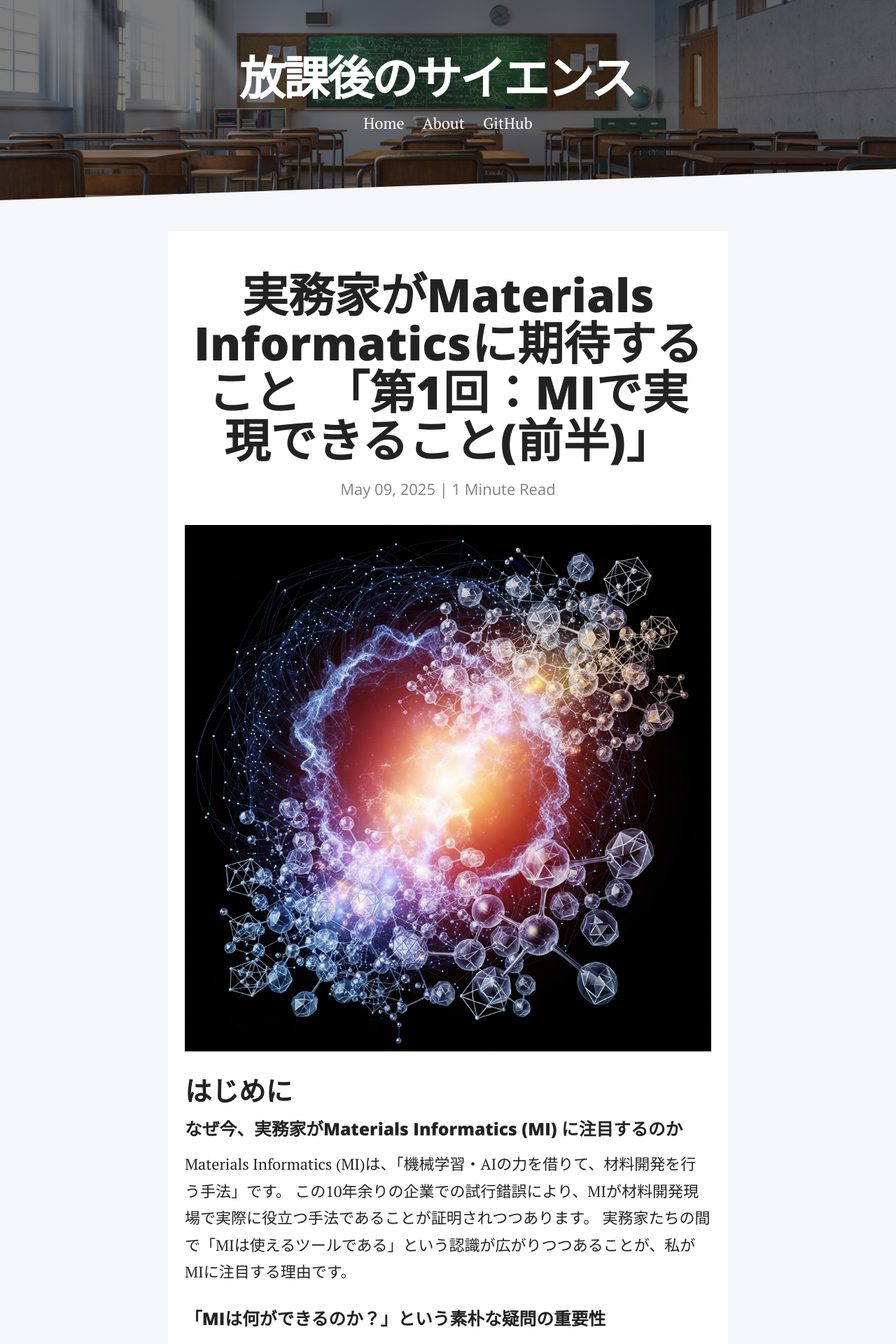
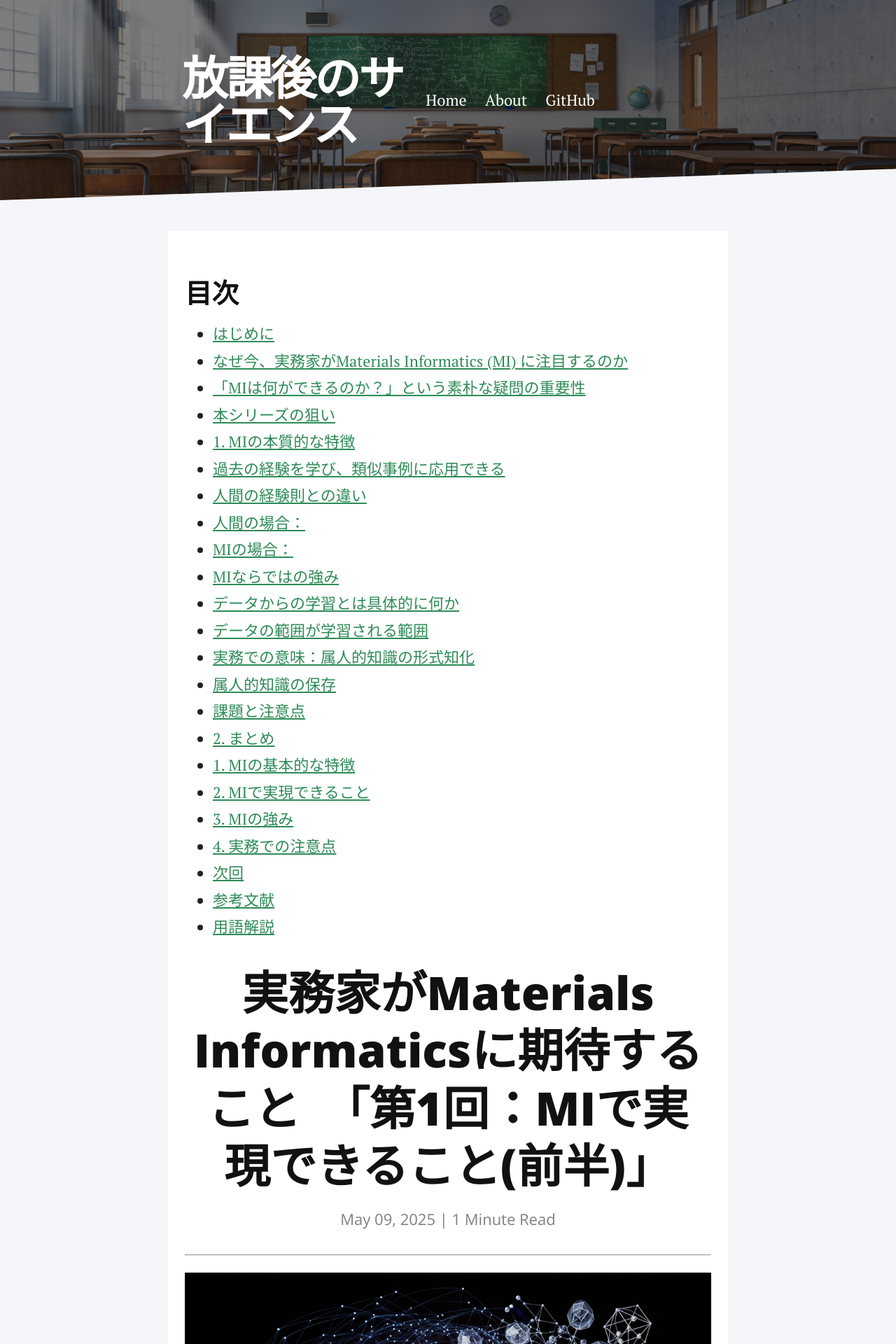
Before and after one commit to Shin-ichiro-I/Shin-ichiro-I.github.io, a Jekyll site: the page built from _posts/2025-05-09-Materials_Informatics1.md, in a window 1280 px wide. Shown: the top 1920 px of the page at 70% size. Built offline with Jekyll 4.4.1, drawn with Linux system fonts in a browser that asks for light colours; nearby versions of some CDN libraries; comment, search, counter and statistics services are not loaded; some of the changed text lies outside the part shown.

Commit message:
Layont modified

```diff
--- a/_layouts/post.html
+++ b/_layouts/post.html
@@ -1,6 +1,18 @@
 ---
 layout: default
 ---
+
+<div class="content-wrapper">
+
+  <aside class="toc-sidebar">
+    <h3>目次</h3>
+    <ul>
+      <li>項目1</li>
+      <li>項目2</li>
+      <li>項目3</li>
+    </ul>
+  </aside>
+
   <article class="post">
     {%- if page.image -%}
       <div class="featuredImage">
@@ -33,6 +45,10 @@
     </footer>
   </article>
 
+</div>
+
 {%- if site.disqus.shortname -%}
   {%- include disqus_comments.html -%}
 {%- endif -%}
+
+<script src="{{ '/assets/js/toc.js' | relative_url }}"></script>
--- a/_sass/breakpoints/_mobileup.scss
+++ b/_sass/breakpoints/_mobileup.scss
@@ -187,36 +187,42 @@
 	color: rgba(255, 255, 255, 0);
 	padding: 0;
 	height: 3em;
+	position: relative;
 
 	.container {
-		padding: 0;
+		padding: 0 20px;
 		max-width: 100%;
-		text-align: center;
+		text-align: left;
 		background: transparent;
 		display: flex;
-		flex-direction: column;
+		flex-direction: row;
 		align-items: center;
-		justify-content: center;
+		justify-content: space-between;
 
 		h1 {
 			margin: 0;
-			float: none;
 			padding-left: 0;
-			font-size: 3em;
+			font-size: 1.5em;
 			line-height: 1;
-			letter-spacing: -3px;
+			letter-spacing: -1px;
 			font-family: $sans-serif;
 			font-weight: 800;
 			text-transform: uppercase;
 			background: none;
 			color: white;
-			border-radius: 6px;
-			padding: 0 2rem;
-			display: inline-block;
+			border-radius: 0;
+			padding: 0;
+			display: block;
 			a {
 				color: white;
 				text-decoration: none;
 			}
+		}
+
+		.nav-toggle {
+			margin-top: 0;
+			right: 0;
+			position: static;
 		}
 
 		.nav-collapse {
@@ -227,6 +233,13 @@
 			}
 		}
 	}
+}
+
+.nav-toggle {
+	position: absolute;
+	top: 10px;
+	right: 20px;
+	margin-top: 0;
 }
 
 /***************
@@ -538,3 +551,11 @@
 		border-top-color: lighten(black, 10%);
 	}
 }
+
+h1, h2, h3, h4, h5, h6 {
+	font-family: $sans-serif;
+	font-weight: 800;
+	color: $black;
+	line-height: 1.25;
+	margin: 2.5rem auto 1rem;
+}
--- /dev/null
+++ b/assets/js/toc.js
@@ -0,0 +1,40 @@
+document.addEventListener('DOMContentLoaded', () => {
+    const article = document.querySelector('article.post');
+    const tocSidebar = document.querySelector('aside.toc-sidebar');
+
+    if (!article || !tocSidebar) {
+        return; // 記事または目次サイドバーが見つからなければ何もしない
+    }
+
+    const headings = article.querySelectorAll('h2, h3, h4, h5, h6');
+    const tocList = document.createElement('ul');
+
+    headings.forEach(heading => {
+        // 見出しにIDがない場合、自動的にIDを生成する（既存IDを尊重）
+        if (!heading.id) {
+            heading.id = heading.textContent.trim().toLowerCase().replace(/\s+/g, '-').replace(/[^a-z0-9-]+/g, '');
+        }
+
+        const listItem = document.createElement('li');
+        const link = document.createElement('a');
+        link.href = `#${heading.id}`;
+        link.textContent = heading.textContent.trim();
+
+        // 見出しレベルに応じたネスト（h2の下にh3など）を実装する場合は、ここにもっと複雑なロジックが必要です
+        // 今回はシンプルにフラットなリストとします
+
+        listItem.appendChild(link);
+        tocList.appendChild(listItem);
+    });
+
+    // 既存のプレースホルダーリストを置き換える
+    const existingList = tocSidebar.querySelector('ul');
+    if (existingList) {
+        tocSidebar.replaceChild(tocList, existingList);
+    } else {
+        tocSidebar.appendChild(tocList);
+    }
+
+    // ここに目次サイドバーのスクロール追従やスタイリングに関するJavaScriptを追加できますが、
+    // スタイリングはCSSで行うのが一般的です。
+});
```
Also changed, not shown: _posts/2025-05-09-Materials_Informatics1.md (+8 -1 lines), _posts/2025-06-02-Materials_Informatics1_2.md (+9 -1 lines). Lines whose indentation alone changed are shown as unchanged.
